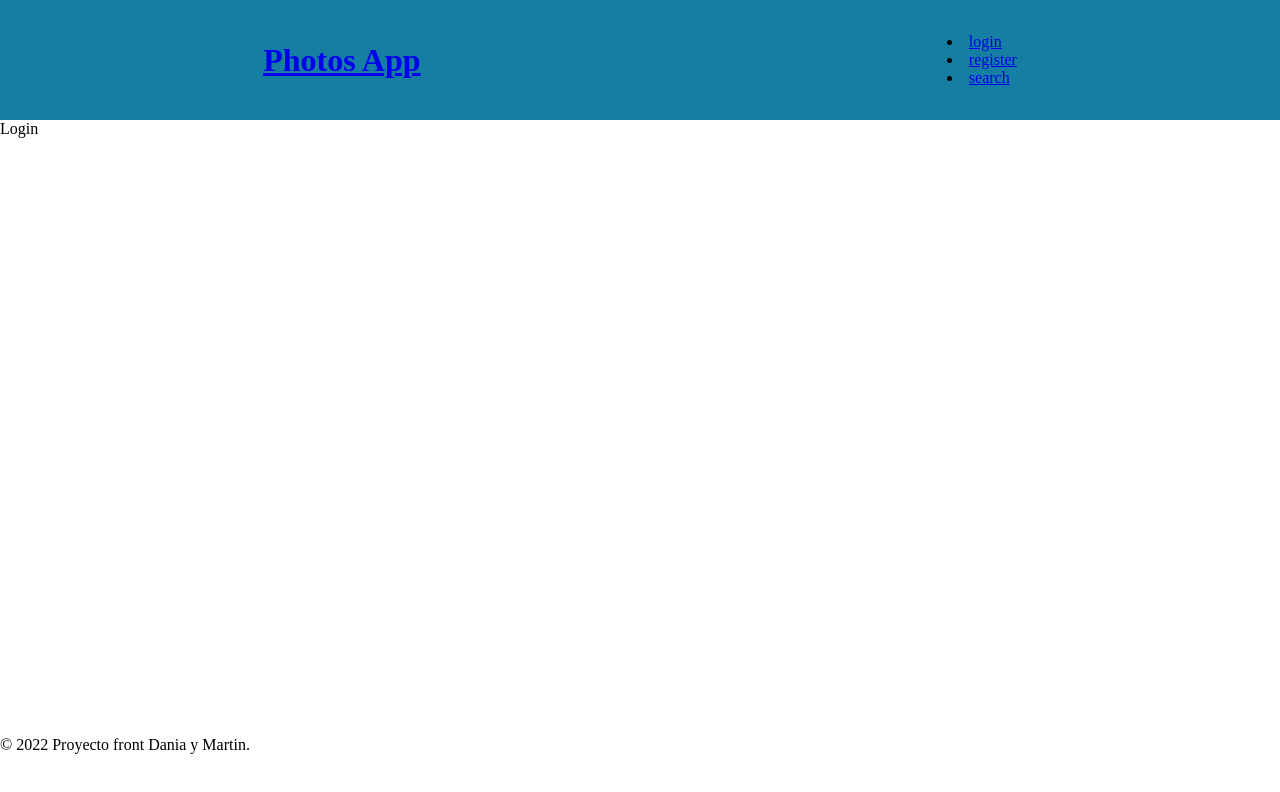
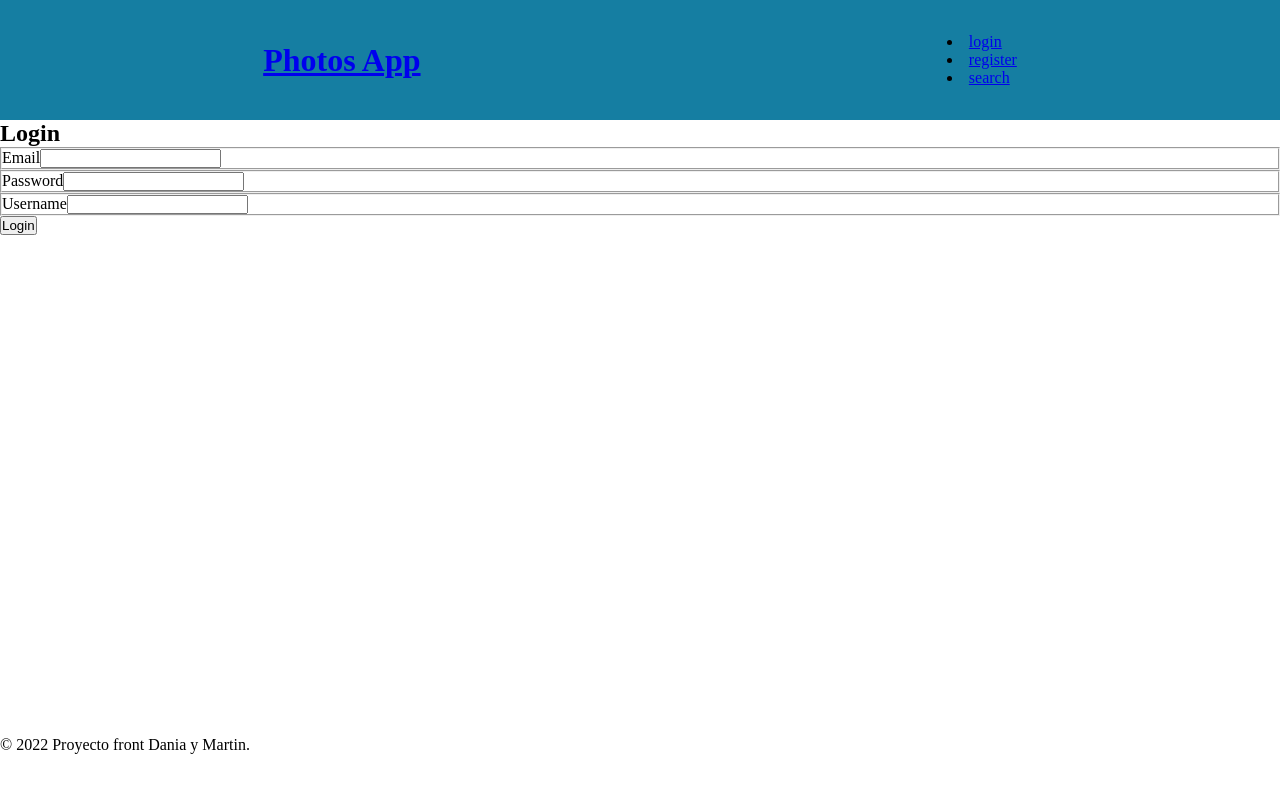
Before and after one commit to martintorreiro/PhotosAppFront, a React (Create React App) app: page /login in a window 1280 px wide. Shown: the top 792 px of the page. Built offline with nearby package versions, Linux system fonts and the light colour scheme.

Commit message:
Register page code completed / Log in page started, token already received

```diff
--- a/src/pages/Login.js
+++ b/src/pages/Login.js
@@ -1,3 +1,61 @@
+import { useState } from "react";
+import { loginUserService } from "../services";
+
 export const Login = () => {
-  return <p>Login</p>;
+  const [email, setEmail] = useState("");
+  const [password, setPassword] = useState("");
+  const [userName, setUserName] = useState("");
+  const [error, setError] = useState("");
+
+  const handleForm = async (e) => {
+    e.preventDefault();
+    setError("");
+
+    try {
+      const data = await loginUserService({ email, password, userName });
+      console.log(data);
+    } catch (error) {
+      setError(error.message);
+    }
+  };
+
+  return (
+    <section>
+      <h1>Login</h1>
+      <form onSubmit={handleForm}>
+        <fieldset>
+          <label htmlFor="email">Email</label>
+          <input
+            type="email"
+            id="email"
+            name="email"
+            required
+            onChange={(e) => setEmail(e.target.value)}
+          />
+        </fieldset>
+        <fieldset>
+          <label htmlFor="password">Password</label>
+          <input
+            type="password"
+            id="password"
+            name="password"
+            required
+            onChange={(e) => setPassword(e.target.value)}
+          />
+        </fieldset>
+        <fieldset>
+          <label htmlFor="userName">Username</label>
+          <input
+            type="text"
+            id="userName"
+            name="userName"
+            required
+            onChange={(e) => setUserName(e.target.value)}
+          />
+        </fieldset>
+        <button>Login</button>
+        {error ? <p>{error}</p> : null}
+      </form>
+    </section>
+  );
 };
--- a/src/pages/Register.js
+++ b/src/pages/Register.js
@@ -1,67 +1,81 @@
 import { useState } from "react";
+import { useNavigate } from "react-router-dom";
 import { registerUserService } from "../services";
 
 export const Register = () => {
+  const navigate = useNavigate();
 
   const [email, setEmail] = useState("");
   const [pass1, setPass1] = useState("");
   const [pass2, setPass2] = useState("");
-  const [username, setUsername] = useState("");
+  const [userName, setUserName] = useState("");
   const [error, setError] = useState("");
 
   const handleForm = async (e) => {
     e.preventDefault();
     setError("");
 
-    if(pass1 !== pass2) {
-      setError("Passwords do not match");
+    if (pass1 !== pass2) {
+      setError("Las contraseñas no son iguales / Passwords do not match");
       return;
     }
 
     try {
-      await registerUserService();
+      await registerUserService({ email, password: pass1, userName: userName });
 
-    } catch(error) {
-
+      navigate("/login");
+    } catch (error) {
+      setError(error.message);
     }
-
-
-
   };
 
   return (
     <section>
       <h1>Register</h1>
-    <form onSubmit={handleForm} >
+      <form onSubmit={handleForm}>
         <fieldset>
           <label htmlFor="email">Email</label>
-        <input type="email" id="email" name="email" required
-        onChange={(e) => setEmail(e.target.value)} />
+          <input
+            type="email"
+            id="email"
+            name="email"
+            required
+            onChange={(e) => setEmail(e.target.value)}
+          />
         </fieldset>
         <fieldset>
           <label htmlFor="pass1">Password</label>
-        <input type="password" id="pass1" name="pass1" required
-        onChange={(e) => setPass1(e.target.value)} />
+          <input
+            type="password"
+            id="pass1"
+            name="pass1"
+            required
+            onChange={(e) => setPass1(e.target.value)}
+          />
         </fieldset>
         <fieldset>
           <label htmlFor="pass2">Repeat Password</label>
-        <input type="password" id="pass2" name="pass2" required
-        onChange={(e) => setPass2(e.target.value)} />
+          <input
+            type="password"
+            id="pass2"
+            name="pass2"
+            required
+            onChange={(e) => setPass2(e.target.value)}
+          />
         </fieldset>
         <fieldset>
-        <label htmlFor="username">Username</label>
-        <input type="text" id="username" name="username" required
-        onChange={(e) => setUsername(e.target.value)} />
+          <label htmlFor="userName">Username</label>
+          <input
+            type="text"
+            id="userName"
+            name="userName"
+            required
+            onChange={(e) => setUserName(e.target.value)}
+          />
         </fieldset>
         <button>Register</button>
         {error ? <p>{error}</p> : null}
-
-
-
-
       </form>
-
-
     </section>
   );
 };
--- a/src/services/index.js
+++ b/src/services/index.js
@@ -46,19 +46,35 @@ export const getPostLikes = async (postId) => {
   return json.message;
 };
 
-
-export const registerUserService = async ({email, password, username}) => {
-  const response = await fetch(`/user`,{
+export const registerUserService = async ({ email, password, userName }) => {
+  const response = await fetch(`/user`, {
     method: "POST",
     headers: {
-      "Content-Type": "application/json"
+      "Content-Type": "application/json",
     },
-    body: JSON.stringify({email, password, username})
-  } ) ;
+    body: JSON.stringify({ email, password, userName }),
+  });
 
   const json = await response.json();
 
-  if(!response.ok) {
+  if (!response.ok) {
     throw new Error(json.message);
   }
 };
+
+export const loginUserService = async ({ email, password, userName }) => {
+  const response = await fetch(`/user/login`, {
+    method: "POST",
+    headers: {
+      "Content-Type": "application/json",
+    },
+    body: JSON.stringify({ email, password, userName }),
+  });
+
+  const json = await response.json();
+
+  if (!response.ok) {
+    throw new Error(json.message);
+  }
+  return json.data;
+};
```
Also changed, not shown: src/components/Auth.js (added, +14 -0 lines). Lines whose indentation alone changed are shown as unchanged.
